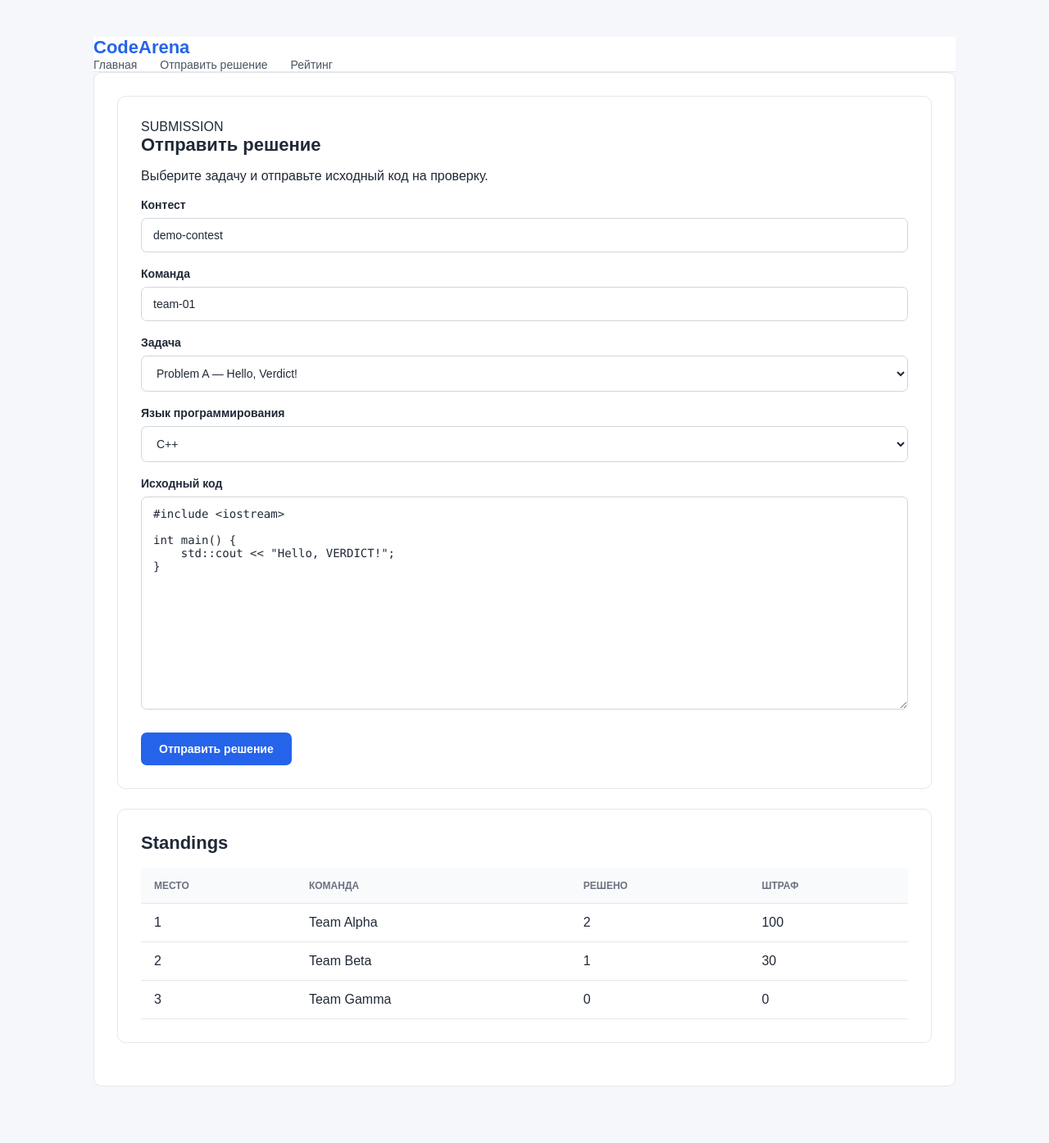
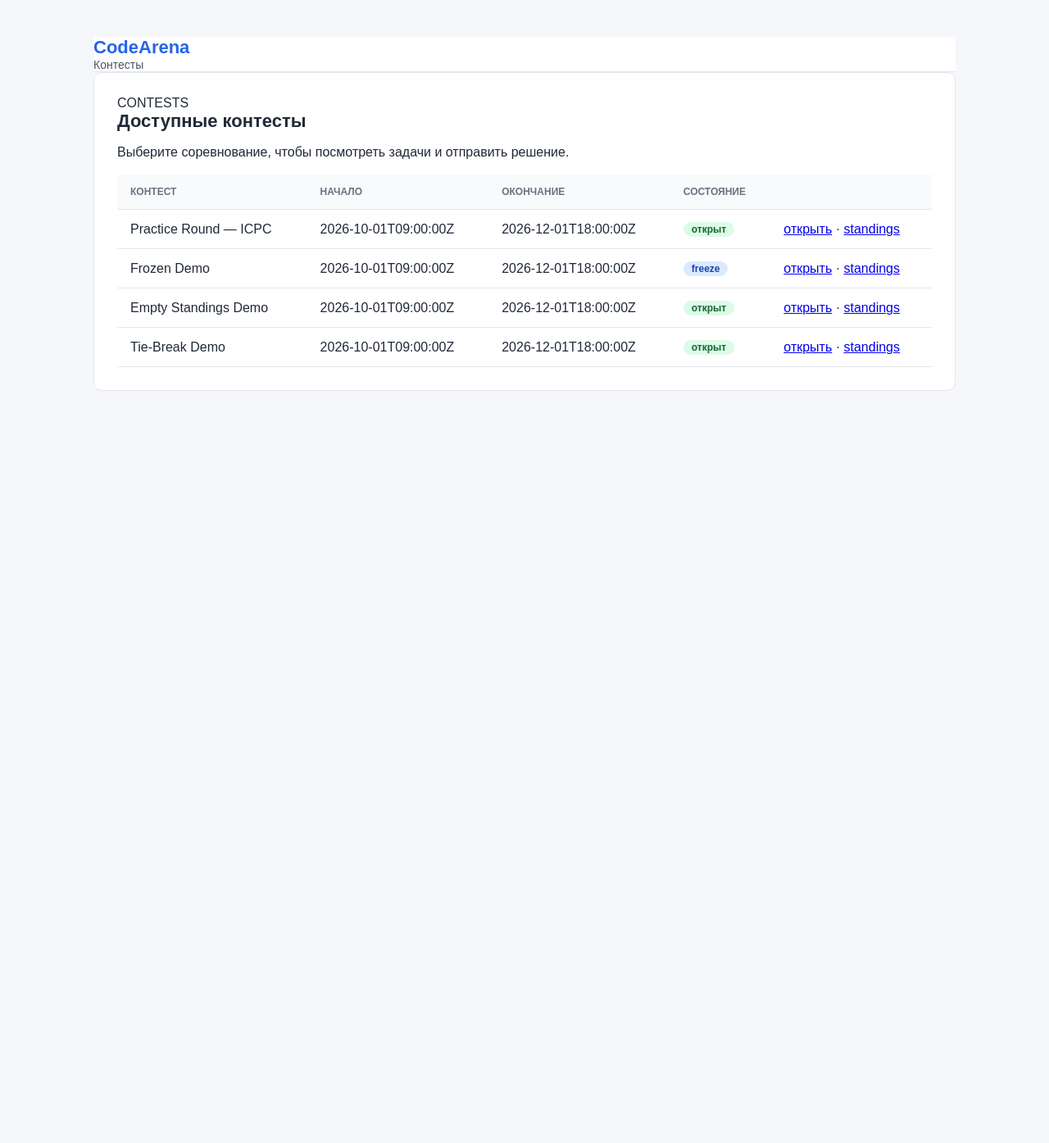
Before and after one commit to spbu-ds-practicum-2026/hotfix, a FastAPI app: page / in a window 1280 px wide. Shown: the whole page at 82% size. After the commit the page ends 477 px from the top, so only its background shows below. Run offline with FastAPI, Linux system fonts and the light colour scheme.

Commit message:
feat(frontend): contests, submit, submission status and standings pages with freeze/error states

```diff
--- a/services/frontend/app/main.py
+++ b/services/frontend/app/main.py
@@ -1,35 +1,69 @@
+from pathlib import Path
+
 from fastapi import FastAPI, Form, Request
-from fastapi.responses import HTMLResponse
+from fastapi.responses import HTMLResponse, RedirectResponse
 from fastapi.staticfiles import StaticFiles
 from fastapi.templating import Jinja2Templates
 
 from app.api.client import ApiClient
-from app.models.contracts import SubmissionCreate
+from app.api.errors import ApiError
+from app.models.contracts import ApiErrorCode, SubmissionCreate, SubmissionStatus
+
+BASE_DIR = Path(__file__).resolve().parent
 
 app = FastAPI(title="VERDICT Frontend")
-app.mount("/static", StaticFiles(directory="app/static"), name="static")
-templates = Jinja2Templates(directory="app/templates")
+app.mount("/static", StaticFiles(directory=BASE_DIR / "static"), name="static")
+templates = Jinja2Templates(directory=BASE_DIR / "templates")
 client = ApiClient()
+
+FINAL_STATUSES = {SubmissionStatus.COMPLETED, SubmissionStatus.SYSTEM_ERROR}
 
 
 @app.get("/", response_class=HTMLResponse)
 async def index(request: Request):
-    standings = await client.get_standings("demo-contest")
+    contests = await client.list_contests()
     return templates.TemplateResponse(
-        "index.html",
-        {"request": request, "submission": None, "standings": standings.rows},
+        request, "index.html", {"contests": contests, "error": None}
     )
 
 
-@app.post("/submit", response_class=HTMLResponse)
+@app.get("/contests/{contest_id}", response_class=HTMLResponse)
+async def contest_page(request: Request, contest_id: str):
+    contest = await client.get_contest(contest_id)
+    teams = await client.list_teams(contest_id)
+    problems = await client.list_problems(contest_id)
+    return templates.TemplateResponse(
+        request,
+        "contest.html",
+        {
+            "contest": contest,
+            "teams": teams,
+            "problems": problems,
+            "error": None,
+        },
+    )
+
+
+@app.post("/submit")
 async def submit(
-    request: Request,
     contest_id: str = Form(...),
     team_id: str = Form(...),
     problem_id: str = Form(...),
     language: str = Form("cpp"),
     source_code: str = Form(...),
 ):
+    if not source_code.strip():
+        raise ApiError(
+            400,
+            ApiErrorCode.VALIDATION_ERROR,
+            "sourceCode must not be empty",
+        )
+    if language != "cpp":
+        raise ApiError(
+            400,
+            ApiErrorCode.VALIDATION_ERROR,
+            "language must be cpp",
+        )
     payload = SubmissionCreate(
         contest_id=contest_id,
         team_id=team_id,
@@ -38,12 +72,49 @@ async def submit(
         source_code=source_code,
     )
     submission = await client.create_submission(payload)
+    return RedirectResponse(f"/submissions/{submission.submission_id}", status_code=303)
+
+
+@app.get("/submissions/{submission_id}", response_class=HTMLResponse)
+async def submission_status(request: Request, submission_id: str):
+    submission = await client.get_submission(submission_id)
+    is_final = submission.status in FINAL_STATUSES
+    return templates.TemplateResponse(
+        request,
+        "submission.html",
+        {
+            "submission": submission,
+            "is_final": is_final,
+            "error": None,
+        },
+    )
+
+
+@app.get("/contests/{contest_id}/standings", response_class=HTMLResponse)
+async def standings_page(request: Request, contest_id: str):
     standings = await client.get_standings(contest_id)
     return templates.TemplateResponse(
-        "index.html",
+        request,
+        "standings.html",
         {
-            "request": request,
-            "submission": submission,
-            "standings": standings.rows,
+            "standings": standings,
+            "rows": standings.rows,
+            "frozen": standings.frozen,
+            "error": None,
         },
     )
+
+
+@app.exception_handler(ApiError)
+async def api_error_handler(request: Request, error: ApiError):
+    return templates.TemplateResponse(
+        request,
+        "error.html",
+        {
+            "status_code": error.http_status,
+            "code": error.code.value,
+            "message": error.message,
+            "error": error,
+        },
+        status_code=error.http_status,
+    )
--- a/services/frontend/app/static/style.css
+++ b/services/frontend/app/static/style.css
@@ -181,3 +181,54 @@ tbody tr:hover {
         font-size: 28px;
     }
 }
+/* --- баннеры и состояния (неделя 2: loading / empty / error / freeze) --- */
+.banner {
+    border-radius: 8px;
+    padding: 12px 16px;
+    margin: 12px 0;
+    font-size: 14px;
+    line-height: 1.5;
+}
+.banner-loading {
+    background: #eff6ff;
+    border: 1px solid #bfdbfe;
+    color: #1d4ed8;
+}
+.banner-empty {
+    background: #f8fafc;
+    border: 1px solid #e2e8f0;
+    color: #64748b;
+}
+.banner-error {
+    background: #fef2f2;
+    border: 1px solid #fecaca;
+    color: #b91c1c;
+}
+.banner-frozen {
+    background: #eff6ff;
+    border: 1px solid #bfdbfe;
+    color: #1e40af;
+}
+.badge {
+    display: inline-block;
+    border-radius: 999px;
+    padding: 2px 10px;
+    font-size: 12px;
+    font-weight: 600;
+}
+.badge-frozen {
+    background: #dbeafe;
+    color: #1e40af;
+}
+.badge-open {
+    background: #dcfce7;
+    color: #166534;
+}
+.status {
+    font-weight: 700;
+}
+.status-completed { color: #166534; }
+.status-processing { color: #1d4ed8; }
+.status-queued { color: #64748b; }
+.status-retrying { color: #b45309; }
+.status-system_error { color: #b91c1c; }
--- a/services/frontend/app/templates/index.html
+++ b/services/frontend/app/templates/index.html
@@ -2,7 +2,7 @@
 <html lang="ru">
 <head>
     <meta charset="utf-8">
-    <title>VERDICT</title>
+    <title>VERDICT — Контесты</title>
     <link rel="stylesheet" href="/static/style.css">
 </head>
 <body>
@@ -10,93 +10,45 @@
     <header class="site-header">
         <div class="logo">CodeArena</div>
         <nav>
-        <a href="/">Главная</a>
-        <a href="#submit">Отправить решение</a>
-        <a href="#standings">Рейтинг</a>
+            <a href="/">Контесты</a>
         </nav>
     </header>
 
     <section class="card">
-        <section class="card" id="submit">
-            <div class="section-header">
-                <div>
-                    <span class="section-label">SUBMISSION</span>
-                    <h2>Отправить решение</h2>
-                    <p>Выберите задачу и отправьте исходный код на проверку.</p>
-                </div>
+        <div class="section-header">
+            <div>
+                <span class="section-label">CONTESTS</span>
+                <h2>Доступные контесты</h2>
+                <p>Выберите соревнование, чтобы посмотреть задачи и отправить решение.</p>
             </div>
-        <form method="post" action="/submit">
-            <label>
-                Контест
-                <input name="contest_id" value="demo-contest" readonly>
-            </label>
-
-            <label>
-                Команда
-                <input name="team_id" value="team-01" readonly>
-            </label>
-
-            <label>
-                Задача
-                <select name="problem_id">
-                    <option value="problem-A">Problem A — Hello, Verdict!</option>
-                </select>
-            </label>
-
-            <label>
-                Язык программирования
-                <select name="language">
-                    <option value="cpp">C++</option>
-                    <option value="python">Python</option>
-                </select>
-            </label>
-
-            <label>Исходный код
-                <textarea name="source_code" rows="12" required>#include &lt;iostream&gt;
-
-int main() {
-    std::cout &lt;&lt; "Hello, VERDICT!";
-}</textarea>
-            </label>
-
-            <button type="submit">Отправить решение</button>
-        </form>
-    </section>
-
-    {% if submission %}
-    <section class="card">
-        <h2>Результат отправки</h2>
-        <p><b>ID:</b> {{ submission.submission_id }}</p>
-        <p><b>Статус:</b> <span class="status">{{ submission.status.value }}</span></p>
-        <p>
-            <b>Verdict:</b>
-            {% if submission.status.value == "COMPLETED" and submission.verdict %}
-                {{ submission.verdict.value }}
-            {% else %}
-                —
-            {% endif %}
-        </p>
-    </section>
-    {% endif %}
-
-    <section class="card">
-        <h2>Standings</h2>
+        </div>
         <table>
             <thead>
                 <tr>
-                    <th>Место</th>
-                    <th>Команда</th>
-                    <th>Решено</th>
-                    <th>Штраф</th>
+                    <th>Контест</th>
+                    <th>Начало</th>
+                    <th>Окончание</th>
+                    <th>Состояние</th>
+                    <th></th>
                 </tr>
             </thead>
             <tbody>
-            {% for row in standings %}
+            {% for contest in contests %}
                 <tr>
-                    <td>{{ row.rank }}</td>
-                    <td>{{ row.team_name }}</td>
-                    <td>{{ row.solved }}</td>
-                    <td>{{ row.penalty }}</td>
+                    <td>{{ contest.name }}</td>
+                    <td>{{ contest.starts_at }}</td>
+                    <td>{{ contest.ends_at }}</td>
+                    <td>
+                        {% if contest.is_frozen %}
+                            <span class="badge badge-frozen">freeze</span>
+                        {% else %}
+                            <span class="badge badge-open">открыт</span>
+                        {% endif %}
+                    </td>
+                    <td>
+                        <a href="/contests/{{ contest.contest_id }}">открыть</a> ·
+                        <a href="/contests/{{ contest.contest_id }}/standings">standings</a>
+                    </td>
                 </tr>
             {% endfor %}
             </tbody>
```
Also changed, not shown: services/frontend/app/templates/contest.html (added, +101 -0 lines), services/frontend/app/templates/error.html (added, +35 -0 lines), services/frontend/app/templates/standings.html (added, +63 -0 lines), services/frontend/app/templates/submission.html (added, +55 -0 lines).
